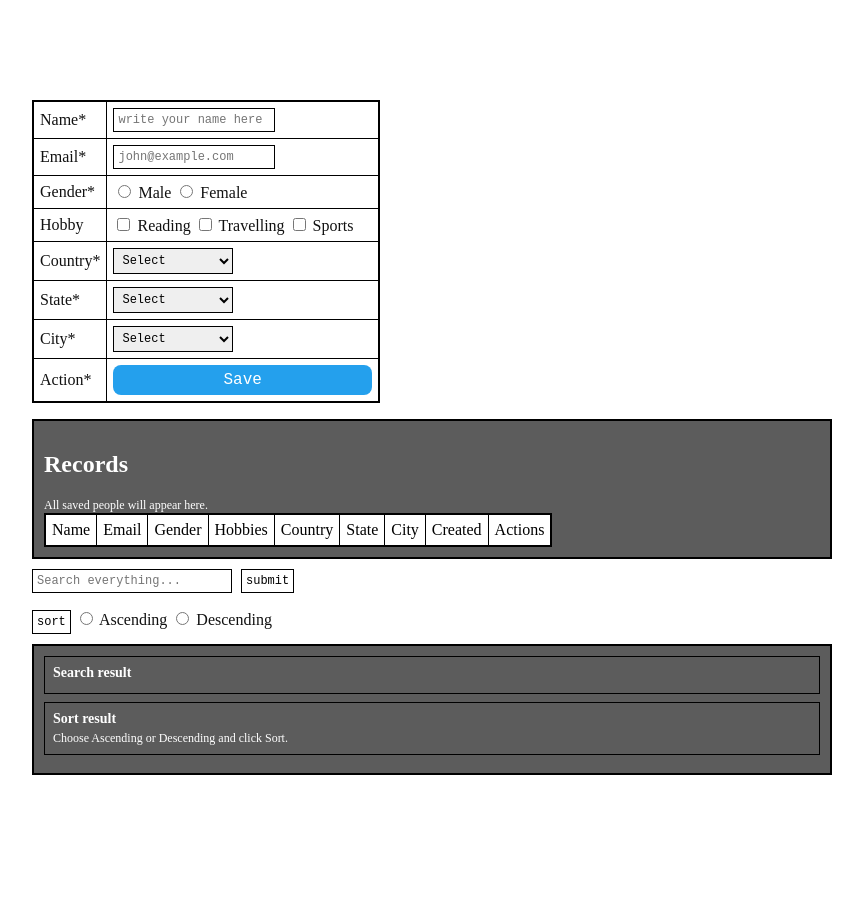
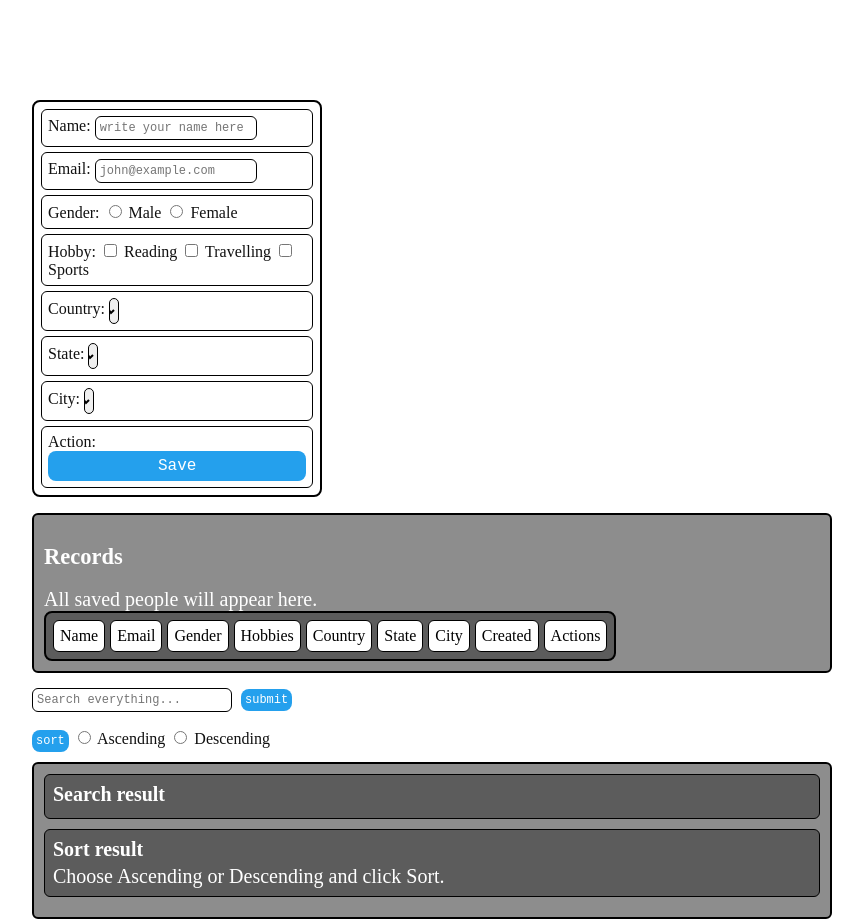
Before and after one commit to hsl-afk/Js-demo, a website: page index.html in a window 1280 px wide. Shown: the whole page, without its empty margins (208-1071 px from the left). Before the commit the page ends 875 px from the top, so only its background shows below. Drawn offline with Linux system fonts and the light colour scheme.

Commit message:
Css changes

```diff
--- a/index.html
+++ b/index.html
@@ -7,8 +7,7 @@
     <main class="app-shell">
       <table class="form-table" border="1" cellpading="8">
         <tr>
-          <td>Name*</td>
-          <td>
+          <td>Name:
             <input
               id="name"
               type="text"
@@ -19,8 +18,7 @@
         </tr>
 
         <tr>
-          <td>Email*</td>
-          <td>
+          <td>Email:
             <input
               id="email"
               type="email"
@@ -31,17 +29,14 @@
         </tr>
 
         <tr>
-          <td>Gender*</td>
-          <td>
+          <td>Gender:
             <input type="radio" name="gender" value="Male" /> Male
             <input type="radio" name="gender" value="Female" /> Female
           </td>
         </tr>
 
         <tr>
-          <p></p>
-          <td>Hobby</td>
-          <td>
+          <td>Hobby:
             <input type="checkbox" name="hobby" value="Reading" /> Reading
             <input type="checkbox" name="hobby" value="Travelling" /> Travelling
             <input type="checkbox" name="hobby" value="Sports" /> Sports
@@ -49,8 +44,7 @@
         </tr>
 
         <tr>
-          <td>Country*</td>
-          <td>
+          <td>Country:
             <select
               class="shortenedSelect"
               id="countries"
@@ -64,8 +58,7 @@
         </tr>
 
         <tr>
-          <td>State*</td>
-          <td>
+          <td>State:
             <label for="states"></label>
             <select
               class="shortenedSelect"
@@ -78,18 +71,15 @@
         </tr>
 
         <tr>
-          <td>City*</td>
-          <td>
+          <td>City:
             <label for="cities"></label>
-            <select class="shortenedSelect" id="cities">
+            <select class="shortenedSelect" id="cities" onchange="checkcities()">
               <option>Select</option>
             </select>
           </td>
         </tr>
-
         <tr>
-          <td>Action*</td>
-          <td class="actions-cell">
+          <td>Action:
             <button id="saveBtn" type="button" onclick="savePerson()">
               Save
             </button>
--- a/myscripts.js
+++ b/myscripts.js
@@ -68,15 +68,15 @@ function storedata() {
     city: document.getElementById("cities").value,
   };
 
-  formdata.timestamp = new Date().toLocaleString();
+  formdata.timestamp = new Date().toLocaleString();0
 
   if (
     !formdata.name ||
     !formdata.email ||
     !formdata.gender ||
     formdata.country == "Select" ||
-    formdata.state == "Select" ||
-    formdata.city == "Select"
+    formdata.state == "" ||
+    formdata.city == ""
   ) {
     alert("Please fill all required fields before saving.");
     return false;
@@ -237,7 +237,7 @@ function search() {
   }
 
   const filteredRecords = records.filter((item) => {
-    const haystack = [
+    const stack = [
       item.name,
       item.email,
       item.gender,
@@ -249,7 +249,7 @@ function search() {
       .join(" ")
       .toLowerCase();
 
-    return haystack.includes(searchTerm);
+    return stack.includes(searchTerm);
   });
 
   renderTable(records);
--- a/styles.css
+++ b/styles.css
@@ -13,32 +13,41 @@ body {
 .records-table {
   border-collapse: collapse;
   width: 30%;
-  border: 2px solid #000;
+  border: 2px solid #000000;
+  text-align: left;
+  border-collapse: separate;
+  padding: 2px;
+  border-spacing: 5px;
+  border-radius: 8px;
 }
 
 .form-table td,
 .records-table td,
 .records-table th {
-  border: 1px solid black;
+  border: 1px solid rgb(0, 0, 0);
+  border-radius: 6px;
   padding: 6px;
   background: hsl(0, 0%, 100%);
 }
 
 .list-card,
 .result-card {
-  background: #5c5c5c;
+  background: #8d8d8d;
   color: white;
   border: 2px solid #000;
   padding: 10px;
   margin-top: 10px;
+  border-radius: 6px;
 }
 
 .list-header {
+  font-size: 15px;
   display: block;
+  margin: 0;
 }
 
 .status-text {
-  font-size: 12px;
+  font-size: 20px;
   color: #ffffff;
   margin: 0;
 }
@@ -51,28 +60,31 @@ body {
   background: #5c5c5c;
   border: 1px solid #000;
   padding: 8px;
-  margin-bottom: 8px;
+  margin-bottom: 10px;
+  border-radius: 6px;
 }
 
 .result-box h3 {
   margin: 0 0 4px;
-  font-size: 14px;
+  font-size: 20px;
 }
 
 .result-box p {
   margin: 0;
-  font-size: 12px;
+  font-size: 20px;
+  border-radius: 6px;
 }
 
 .search-min,
 .sort-controls {
   display: block;
-  margin-top: 10px;
+  margin-top: 15px;
 }
 
 .search-min input {
   width: 200px;
   margin-right: 5px;
+  border-radius: 6px;
 }
 
 input,
@@ -81,17 +93,22 @@ button {
   font-family: "Courier New", Courier, monospace;
   font-size: 12px;
   padding: 4px;
-  border: 1px solid #000;
+  border: 1px solid #000000;
+  border-radius: 6px;
 }
 
 button {
-  background: #ffffff;
+  background-color: #24a0ed;
+  color: #ffffff;
+  border: none;
+  border-radius: 8px;
   cursor: pointer;
+  transition: background-color 0.2s ease;
 }
 
 #saveBtn {
-  background-color: #24A0ED;
-  color: #FFFFFF;
+  background-color: #24a0ed;
+  color: #ffffff;
   padding: 6px 110px;
   border: none;
   border-radius: 8px;
@@ -104,20 +121,16 @@ button {
   color: black;
 }
 
-#deleteBtn{
+#deleteBtn {
   background: #ff4444;
   margin-right: 4px;
 }
 
 .shortenedSelect {
-  width: 120px;
+  width: 1px;
 }
 
 #editBtn {
   background: #929292;
   margin-right: 4px;
 }
-
-#p2{
-  padding-top:0px;
-}
```
